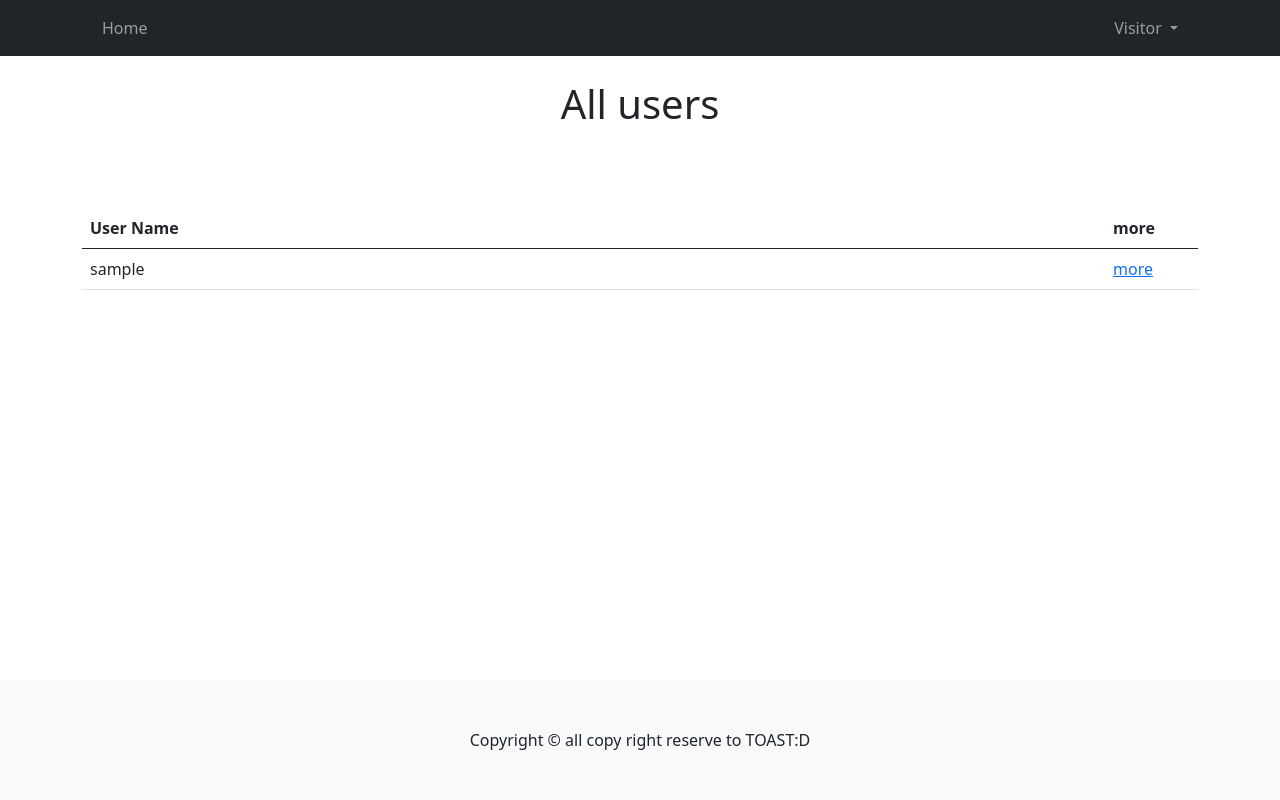
After one commit to crispy2001/django-mini-project, a Django app: page /index/ in a window 1280 px wide. The commit adds this page. Run offline with Django 3.2, Linux system fonts and the light colour scheme; tables that the repository leaves empty hold one stand-in row (values such as "Sample post"); some libraries are stand-ins or nearby versions.

Commit message:
add member list page

```diff
--- a/project/project/urls.py
+++ b/project/project/urls.py
@@ -35,6 +35,7 @@ urlpatterns = [
 
     path('articles/', include('articles.urls')),
     path('clubs/', include('clubs.urls')),
+    path('index/', views.Index.as_view(), name = 'index'),
 
     path('test/', views.Test.as_view(), name = 'test'),
 ]
--- a/project/project/views.py
+++ b/project/project/views.py
@@ -1,8 +1,17 @@
+from django.contrib.auth.models import User
 from django.views.generic import TemplateView
-
 
 class Home(TemplateView):
     template_name = 'allauth.html'
 
 class Test(TemplateView):
     template_name = 'test.html'
+class Index(TemplateView):
+    template_name = 'index.html'
+
+    def get_context_data(self, **kwargs):
+        context = super(Index, self).get_context_data(**kwargs)
+        users = User.objects.filter()
+        print(users)
+        context['users'] = users
+        return context
--- a/project/static/mystyle/my.css
+++ b/project/static/mystyle/my.css
@@ -18,14 +18,14 @@
 
 
 .img-cover{
-    width: 300px;
-    height: 300px;
+    /* width: 300px; */
+    /* height: 225px; */
+    max-height: 225px;
     overflow: hidden;
-    background: #f80;
 }
 .img-cover img{
-    height: 500px;
-    margin-left: -195px;
+    height: 225px;
+    /* margin-left: -195px; */
 }
 
 .test-row{
--- a/project/templates/base.html
+++ b/project/templates/base.html
@@ -25,7 +25,7 @@
                 <div class="collapse navbar-collapse" id="navbarCollapse">
                     <ul class="navbar-nav me-auto mb-2 mb-md-0">
                         <li class="nav-item">
-                            <a class="nav-link my-nav " aria-current="page" href="#">Home</a>
+                            <a class="nav-link my-nav " aria-current="page" href="{%url 'index' %}">Home</a>
                         </li>
                         {% if user.is_authenticated %}
                         <li class="nav-item">
--- /dev/null
+++ b/project/templates/index.html
@@ -0,0 +1,34 @@
+{% extends 'base.html' %}
+
+{% block title %}{% endblock %}
+
+{% block content %}
+<div class = "h1 m-4 text-center">All users</div>
+<body class = "container ">
+    <h1></h1>
+    <div class = "container bg-body py-5">
+        <table class="table">
+            <thead>
+            <tr>
+                <!-- <th scope="col">#</th> -->
+                <th class="col-3">User Name</th>
+                <th class="col-8"></th>
+                <th class="col">more</th>
+            </tr>
+            </thead>
+            <tbody>
+                {%for u in users%}
+                <tr>
+                    <!-- <th scope="row">1</th> -->
+                    <td>{{u.username}}</td>
+                    <td></td>
+                    <td>
+                        <a href="{% url 'profile' pk=u.id %}" class = "text-center">more</a>
+                    </td>
+                </tr>
+                {%endfor%}
+            </tbody>
+        </table>
+    </div>
+</body>
+{% endblock %}
```
Also changed, not shown: project/templates/club/club_index.html (+18 -3 lines).
